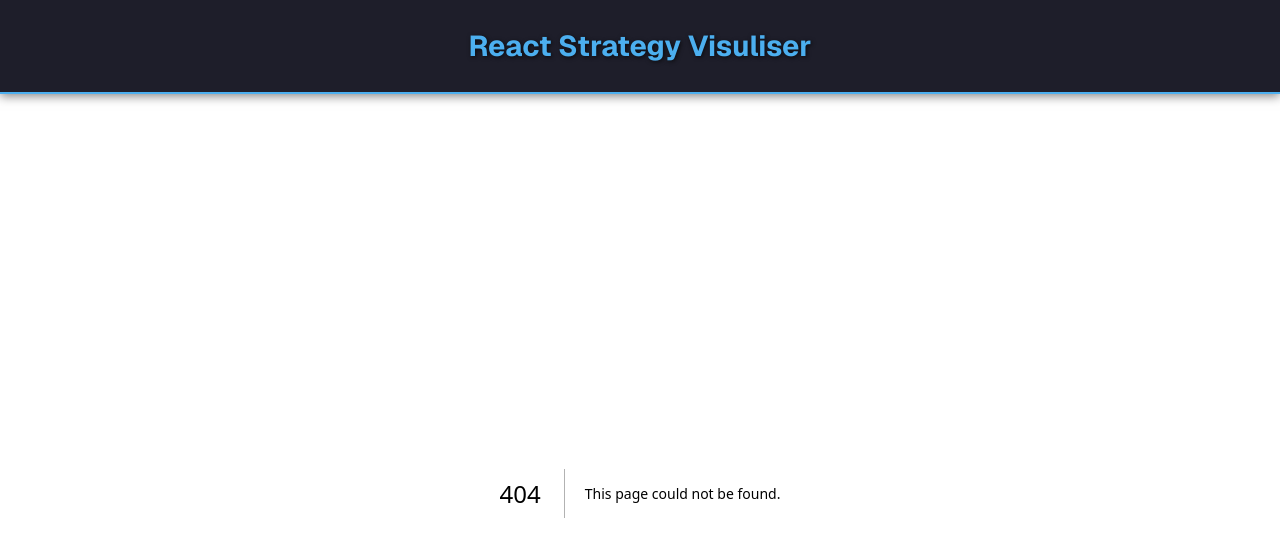
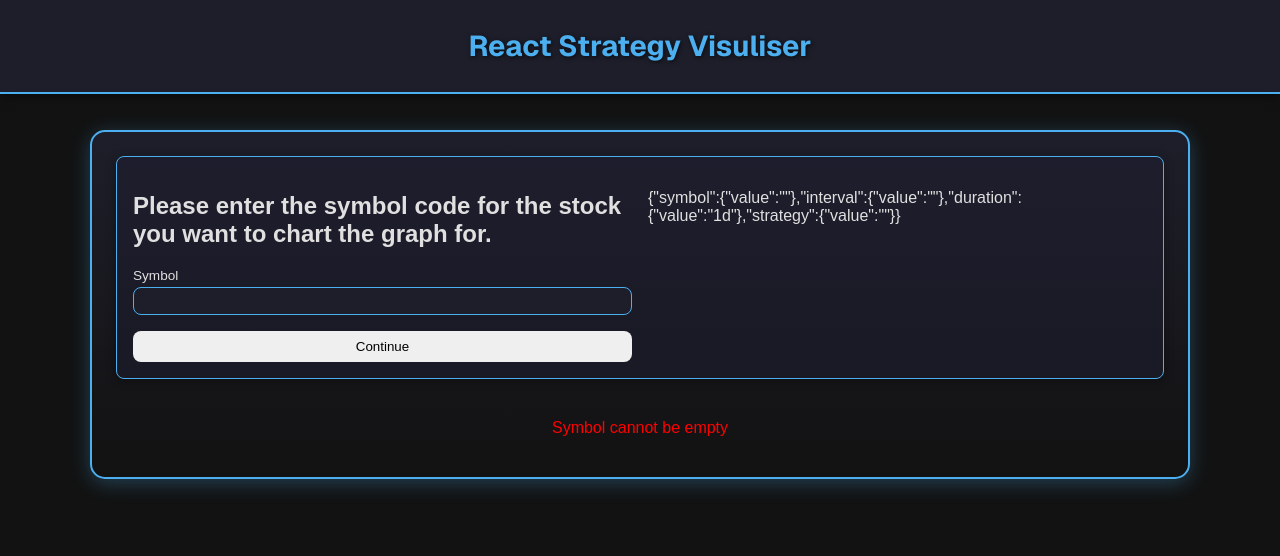
Before and after one commit to bazelisek/strategyVisualiser, a Next.js app: page /chart in a window 1280 px wide. Before the commit this address had no page. Shown: the top 556 px of the page. Built offline with nearby package versions, Linux system fonts and the light colour scheme.

Commit message:
Form is now step by step.

```diff
--- /dev/null
+++ b/app/chart/page.module.css
@@ -0,0 +1,20 @@
+.main {
+  display: flex;
+  flex-direction: column;
+  justify-content: flex-start;
+  align-items: center;
+  min-height: 100vh;
+  width: 100%;
+  padding: 1rem;
+  gap: 2rem;
+  background: var(--background);
+}
+
+.chart-section {
+  width: 100%;
+  max-width: 1200px;
+  background: var(--background-light);
+  border-radius: var(--border-radius);
+  padding: 2rem;
+  box-shadow: 0 4px 20px rgba(0, 0, 0, 0.5);
+}
--- /dev/null
+++ b/app/chart/page.tsx
@@ -0,0 +1,12 @@
+import classes from "./page.module.css";
+import ChartSection from "@/components/ChartSection";
+
+export default function Home({ searchParams }: { searchParams: { [key: string]: string }}) {
+  //const newSearchParams = Promise.resolve(searchParams);
+
+  return (
+    <main className={classes.main}>
+      <ChartSection/>
+    </main>
+  );
+}
--- a/components/Input/Form.tsx
+++ b/components/Input/Form.tsx
@@ -1,8 +1,12 @@
 "use client";
-import React, { useState, useEffect, useRef } from "react";
+import React, { useState } from "react";
 import classes from "./Form.module.css";
 import { useRouter } from "next/navigation";
-import { checkFormValidity } from "@/util/formCheck";
+import { validRanges } from "@/util/formCheck";
+import Symbol from "./Symbol";
+import Interval from "./Interval";
+import TimePeriod from "./TimePeriod";
+import Strategy from "./Strategy";
 
 interface FormProps {
   children?: React.ReactNode;
@@ -11,14 +15,13 @@ interface FormProps {
 const Form: React.FC<FormProps> = () => {
   const router = useRouter();
   const [formData, setFormData] = useState({
-    symbol: { value: "", timeout: false },
-    interval: { value: "", timeout: false },
-    duration: { value: "5y", timeout: false },
-    strategy: { value: "DummyStrategy", timeout: false },
+    symbol: { value: "" },
+    interval: { value: "" },
+    duration: { value: "1d" },
+    strategy: { value: "" },
   });
-  const [error, setError] = useState('');
-
-  const timers = useRef<{ [key: string]: NodeJS.Timeout | null }>({});
+  const [error, setError] = useState("");
+  const [currentInput, setCurrentInput] = useState(0);
 
   const handleChange = (
     e: React.ChangeEvent<HTMLInputElement | HTMLSelectElement>
@@ -27,108 +30,72 @@ const Form: React.FC<FormProps> = () => {
 
     setFormData((prev) => ({
       ...prev,
-      [name]: { ...prev[name as keyof typeof prev], value, timeout: false },
+      [name]: { ...prev[name as keyof typeof prev], value },
     }));
 
-    if (timers.current[name]) clearTimeout(timers.current[name]!);
-
-    timers.current[name] = setTimeout(() => {
-      setFormData((prev) => ({
-        ...prev,
-        [name]: { ...prev[name as keyof typeof prev], timeout: true },
-      }));
-      timers.current[name] = null;
-    }, 500);
   };
 
-  useEffect(() => {
+  function handleContinue() {
+    const value = formData.symbol.value;
     if (
-      !checkFormValidity(formData)
+      currentInput === 0 &&
+      (value.length === 0 || value.toUpperCase() !== value)
     ) {
+      setError("Incorrect symbol");
+      return;
+    }
+    if (currentInput === 3) {
+      console.log(JSON.stringify(formData));
+      const interval = formData.interval.value || validRanges[formData.duration.value][0];
+
       const searchParams = new URLSearchParams({
         symbol: formData.symbol.value,
-        interval: formData.interval.value,
+        interval: interval,
         duration: formData.duration.value,
-        strategy: formData.strategy.value,
       });
-      router.replace(`/?${searchParams.toString()}`);
-      console.log("✅ URL updated", searchParams.toString());
-      setError('');
+      router.replace(`/chart?${searchParams.toString()}`);
     }
-    else{
-      setError(checkFormValidity(formData));
-    }
-  }, [formData]);
+    setCurrentInput((old) => old + 1);
+  }
 
   return (
-    <form className={classes.formDiv}>
-      <div>
-        <label>Symbol</label>
-        <input
-          type="text"
-          name="symbol"
-          value={formData.symbol.value}
-          onChange={handleChange}
-        />
-      </div>
+    <form
+      className={classes.formDiv}
+      onSubmit={(e) => e.preventDefault()}
+      onKeyDown={(e) => {
+        if (e.key === "Enter") {
+          e.preventDefault(); // stop default submit
+          handleContinue();
+        }
+      }}
+    >
+      {currentInput === 0 && (
+        <Symbol value={formData.symbol.value} onChange={handleChange} />
+      )}
 
-      <div>
-        <label>Interval</label>
-        <select
-          name="interval"
+      {currentInput === 1 && (
+        <TimePeriod value={formData.duration.value} onChange={handleChange} />
+      )}
+
+      {currentInput === 2 && (
+        <Interval
           value={formData.interval.value}
           onChange={handleChange}
-        >
-          <option>1m</option>
-          <option>2m</option>
-          <option>5m</option>
-          <option>15m</option>
-          <option>30m</option>
-          <option>60m</option>
-          <option>90m</option>
-          <option>1h</option>
-          <option>4h</option>
-          <option>1d</option>
-          <option>5d</option>
-          <option>1wk</option>
-          <option>1mo</option>
-          <option>3mo</option>
-        </select>
-      </div>
+          availableIntervals={validRanges[formData.duration.value]}
+        />
+      )}
 
-      <div>
-        <label>Time period</label>
-        <select
-          name="duration"
-          value={formData.duration.value}
-          onChange={handleChange}
-        >
-          <option>1d</option>
-          <option>5d</option>
-          <option>1mo</option>
-          <option>3mo</option>
-          <option>6mo</option>
-          <option>1y</option>
-          <option>2y</option>
-          <option>5y</option>
-          <option>10y</option>
-          <option>ytd</option>
-          <option>max</option>
-        </select>
-      </div>
-
-      <div>
-        <label>Strategy</label>
-        <select
-          name="strategy"
+      {currentInput === 3 && (
+        <Strategy
           value={formData.strategy.value}
           onChange={handleChange}
-        >
-          <option>DummyStrategy</option>
-          <option>AnotherDummyStrategy</option>
-        </select>
-      </div>
-
+          availableStrategies={["Dummy strategy", "Another dummy strategy"]}
+        />
+      )}
+      <p>{JSON.stringify(formData)}</p>
+      <button type="button" onClick={handleContinue}>
+        Continue
+      </button>
       {error && <p>{error}</p>}
     </form>
   );
--- /dev/null
+++ b/components/Input/Interval.tsx
@@ -0,0 +1,41 @@
+import React, { ReactNode } from 'react';
+
+interface IntervalProps {
+  children?: ReactNode;
+  value: string;
+  onChange: (e: React.ChangeEvent<HTMLInputElement | HTMLSelectElement>) => void;
+  availableIntervals: string[]
+}
+/*
+<option>1m</option>
+<option>2m</option>
+<option>5m</option>
+<option>15m</option>
+<option>30m</option>
+<option>60m</option>
+<option>90m</option>
+<option>1h</option>
+<option>4h</option>
+<option>1d</option>
+<option>5d</option>
+<option>1wk</option>
+<option>1mo</option>
+<option>3mo</option>
+*/
+
+const Interval: React.FC<IntervalProps> = ({value, onChange, availableIntervals}) => {
+  return (
+    <div>
+        <label>Interval</label>
+        <select
+          name="interval"
+          value={value}
+          onChange={onChange}
+        >
+          {availableIntervals.map(value => <option key={value}>{value}</option>)}
+        </select>
+      </div>
+  );
+};
+
+export default Interval;
--- /dev/null
+++ b/components/Input/Strategy.tsx
@@ -0,0 +1,25 @@
+import React, { ReactNode } from "react";
+
+interface StrategyProps {
+  children?: ReactNode;
+  value: string;
+  onChange: (e: React.ChangeEvent<HTMLInputElement | HTMLSelectElement>) => void;
+  availableStrategies: string[];
+}
+
+const Strategy: React.FC<StrategyProps> = ({value, onChange, availableStrategies}) => {
+  return (
+    <div>
+      <label>Strategy</label>
+      <select
+        name="strategy"
+        value={value}
+        onChange={onChange}
+      >
+        {availableStrategies.map(strategy => <option key={strategy}>{strategy}</option>)}
+      </select>
+    </div>
+  );
+};
+
+export default Strategy;
--- /dev/null
+++ b/components/Input/Symbol.tsx
@@ -0,0 +1,22 @@
+import React, { ReactNode } from "react";
+
+interface SymbolProps {
+  children?: ReactNode;
+  value: string;
+  onChange: (e: React.ChangeEvent<HTMLInputElement | HTMLSelectElement>) => void;
+}
+
+const Symbol: React.FC<SymbolProps> = ({ value, onChange }) => {
+  return (
+    <div>
+      <h2>
+        Please enter the symbol code for the stock you want to chart the graph
+        for.
+      </h2>
+      <label>Symbol</label>
+      <input type="text" name="symbol" value={value} onChange={onChange} />
+    </div>
+  );
+};
+
+export default Symbol;
--- /dev/null
+++ b/components/Input/TimePeriod.tsx
@@ -0,0 +1,35 @@
+import React, { ReactNode } from 'react';
+
+interface TimePeriodProps {
+  children?: ReactNode;
+  value: string;
+  onChange: (e: React.ChangeEvent<HTMLInputElement | HTMLSelectElement>) => void;
+}
+
+const TimePeriod: React.FC<TimePeriodProps> = ({value, onChange}) => {
+  return (
+    <div>
+        <h2>Please select the time period you want to chart the graph for.</h2>
+        <label>Time period</label>
+        <select
+          name="duration"
+          value={value}
+          onChange={onChange}
+        >
+          <option>1d</option>
+          <option>5d</option>
+          <option>1mo</option>
+          <option>3mo</option>
+          <option>6mo</option>
+          <option>1y</option>
+          <option>2y</option>
+          <option>5y</option>
+          <option>10y</option>
+          <option>ytd</option>
+          <option>max</option>
+        </select>
+      </div>
+  );
+};
+
+export default TimePeriod;
```
